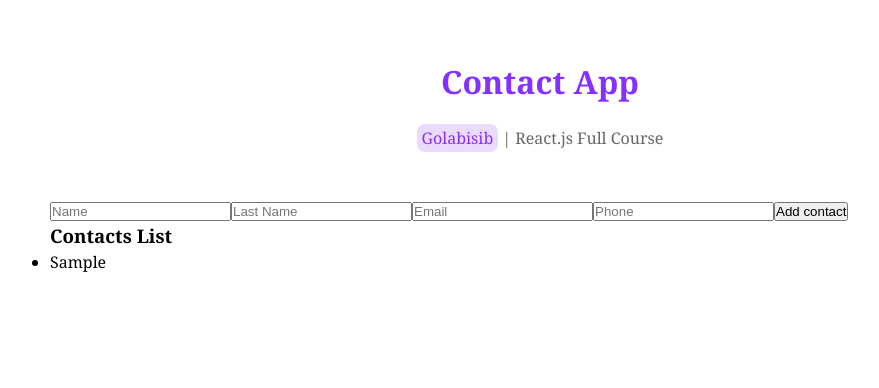
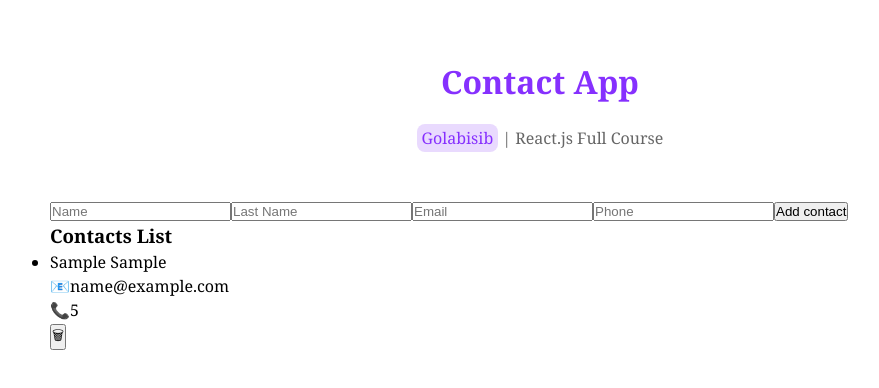
Before and after one commit to golabisib/ContactApp, a React (Vite) app in the folder ContactApp/: page / in a window 1280 px wide. Both pictures are taken after typing "Sample", "Sample", "name@example.com", "5" into the empty fields and a click on the button "Add contact". Shown: the top 388 px of the page, without its empty margins (100-979 px from the left). Built offline with nearby package versions, Linux system fonts and the light colour scheme.

Commit message:
The rendering of contacts and option of deleting contacts is added in all files

```diff
--- a/ContactApp/src/components/Contact.jsx
+++ b/ContactApp/src/components/Contact.jsx
@@ -5,8 +5,9 @@ import ContactsList from "./ContactsList";
 import inputs from "../constants/inputs";
 
 function Contact() {
-    const [contacts, setContacts] = useState([]);
-    const [alert, setAlert] = useState("");
+    const [contacts, setContacts] = useState([]);{/*یک آرایه خالی برای لیست کانتکت ها در نظر میگیریم */}
+    const [alert, setAlert] = useState("");{/*یک رشته خالی برای هشدار در نظر میگیریم */}
+    {/*یک آبجکت خالی برای ورودی ها در نظر میگیریم که مقدار آی دی با استفاده از یونیک آیدی مشخص میشود */}
     const [contact, setContact] = useState({
         id:"",
         name:"",
@@ -14,7 +15,6 @@ function Contact() {
         email:"",
         phone:""
     });
-
     const changeHandler = (event) => {
         const name = event.target.name;
         const value = event.target.value;
@@ -22,13 +22,13 @@ function Contact() {
         setContact((contact) => ({...contact , [name] : value}))
     };
 
-
     const addHandler = () => {
         if(
-            !contact.name
-            || !contact.lastName
-            || !contact.email
-            || !contact.phone){
+            !contact.name ||
+            !contact.lastName ||
+            !contact.email ||
+            !contact.phone
+            ){
             setAlert ("Please enter valid data!")
             return;
         }
@@ -44,10 +44,15 @@ function Contact() {
         })
     };
 
+    const deleteHandler = (id) => {
+        const newContacts = contacts.filter((contact) => contact.id !== id);
+        setContacts(newContacts)
+    }
 
-  return (
+    return (
     <>
     <div>
+        {/*inputs part : */}
         {
             inputs.map(input => (
             <input
@@ -60,43 +65,12 @@ function Contact() {
             autoComplete="off"
             />))
         }
-        {/*up is shortcut of down */}
-        {/* <input
-        type="text"
-        placeholder="Name"
-        name="name"
-        value={contact.name}
-        onChange={changeHandler}
-        autoComplete="off" />
-
-        <input
-        type="text"
-        placeholder="Last Name"
-        name="lastName"
-        value={contact.lastName}
-        onChange={changeHandler}
-        autoComplete="off" />
-
-        <input
-        type="email"
-        placeholder="Email"
-        name="email"
-        value={contact.email}
-        onChange={changeHandler}
-        autoComplete="off" />
-
-        <input
-        type="number"
-        placeholder="Phone Number"
-        name="phone"
-        value={contact.phone}
-        onChange={changeHandler}
-        autoComplete="off" /> */}
-
         <button onClick={addHandler}>Add contact</button>
     </div>
+    {/*Alert part : */}
         <div>{alert && <p>{alert}</p>}</div>
-        <ContactsList contacts={contacts} />
+    {/*contacts list part: */}
+        <ContactsList contacts={contacts} deleteHandler={deleteHandler} />
     </>
   )
 }
--- /dev/null
+++ b/ContactApp/src/components/ContactItem.jsx
@@ -0,0 +1,29 @@
+
+import PropTypes from "prop-types"
+function ContactItem({data: {id, name , lastName, email, phone},
+    deleteHandler
+    }) {
+  return (
+    <div>
+        <li key={id}>
+                    <p>{name} {lastName}</p>
+                    <p><span>📧</span>{email}</p>
+                    <p><span>📞</span>{phone}</p>
+                    <button onClick={() => deleteHandler(id)}>🗑</button>
+                </li>
+    </div>
+  )
+}
+
+ContactItem.propTypes = {
+  data: PropTypes.shape({
+    email: PropTypes.any,
+    id: PropTypes.any,
+    lastName: PropTypes.any,
+    name: PropTypes.any,
+    phone: PropTypes.any
+  }),
+  deleteHandler: PropTypes.any
+}
+
+export default ContactItem
--- a/ContactApp/src/components/ContactsList.jsx
+++ b/ContactApp/src/components/ContactsList.jsx
@@ -1,16 +1,35 @@
+import PropTypes from 'prop-types'
 
-function ContactsList({ contacts }) {
-    console.log(contacts)
+import ContactItem from "./ContactItem"
+
+function ContactsList({ contacts, deleteHandler}) {
   return (
     <div>
         <h3>Contacts List</h3>
-        <ul>
+        {contacts.length ?(
+            <ul>
             {contacts.map((contact) => (
-                <li key={contact.id}>{contact.name}</li>
+                <ContactItem    key={contact.id}
+                                data={contact}
+                                deleteHandler={deleteHandler}/>
             ))}
         </ul>
+        )
+        : <p>No contacts yet</p>}
+
     </div>
   )
 }
 
+ContactsList.propTypes = {
+  contacts: PropTypes.shape({
+    length: PropTypes.any,
+    map: PropTypes.func
+  }),
+  deleteHandler: PropTypes.any
+}
+
+ContactsList.PropTypes = {
+    contacts: PropTypes.array.isRequired
+};
 export default ContactsList
```
